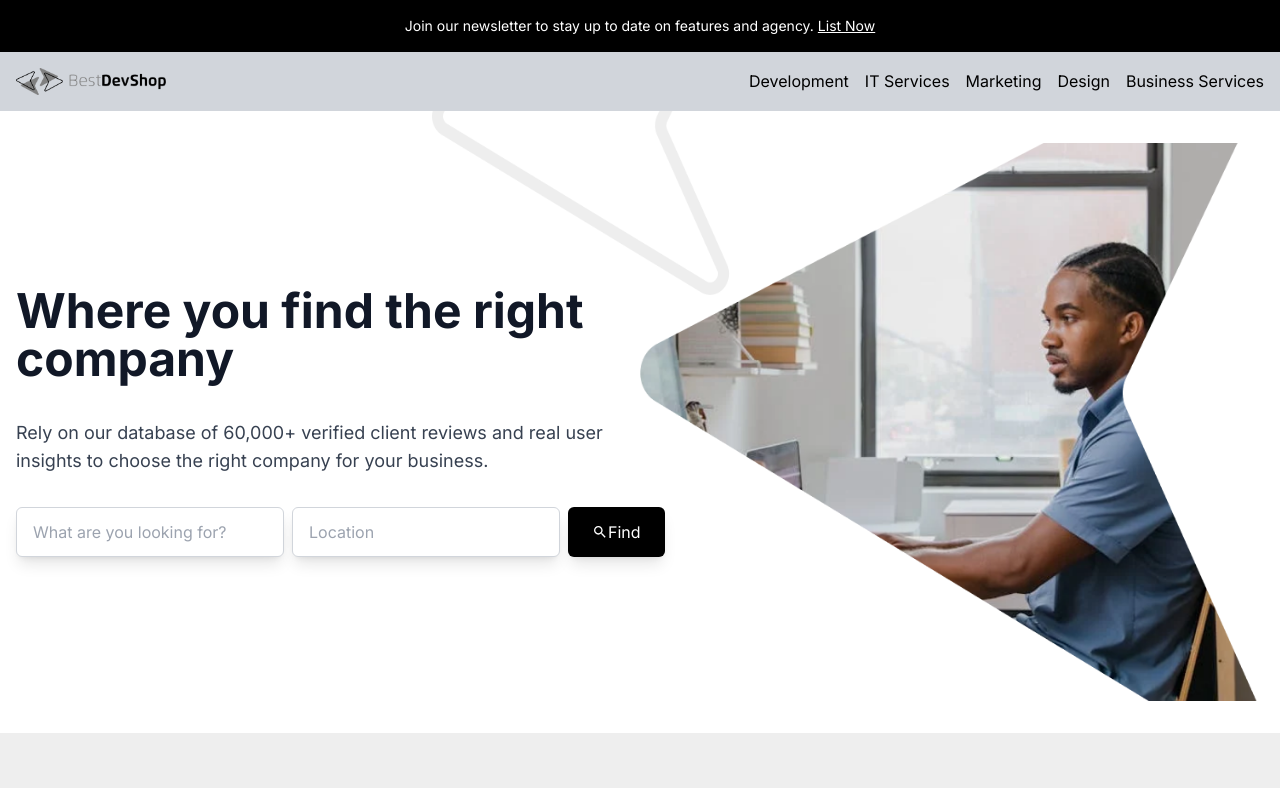
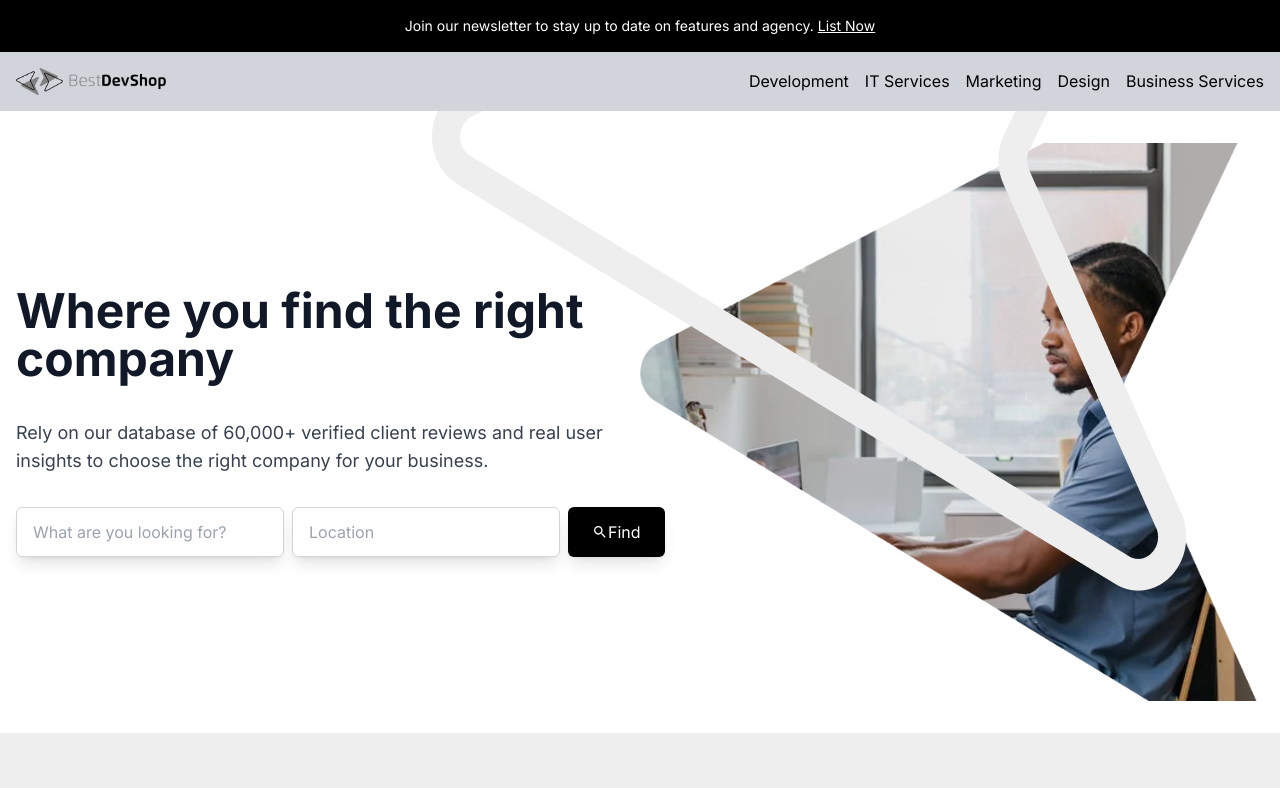
Before and after one commit to mdemon201287/Best-Dev-Shop-Nextjs-main, a Next.js app: page / in a window 1280 px wide. Shown: the top 788 px of the page. Built offline with nearby package versions, Linux system fonts and the light colour scheme.

Commit message:
modified

```diff
--- a/src/components/HeroSection.tsx
+++ b/src/components/HeroSection.tsx
@@ -1,7 +1,6 @@
 // src/components/HeroSection.tsx
 
 import { useState } from 'react';
-import Image from 'next/image';
 
 interface HeroSectionProps {
   handleSearch: (searchQuery: string, locationQuery: string) => void;
@@ -49,7 +48,7 @@ export default function HeroSection({ handleSearch }: HeroSectionProps) {
                 className="bg-black text-white px-6 py-3 rounded-md flex items-center justify-center shadow-lg"
               >
                 <svg xmlns="http://www.w3.org/2000/svg" width="16" height="16" viewBox="0 0 16 16" fill="none">
-                  <g clipPath="url(#clip0_23_392)">
+                  <g clip-path="url(#clip0_23_392)">
                     <path d="M10.3333 9.33333H9.80667L9.62 9.15333C10.2733 8.39333 10.6667 7.40667 10.6667 6.33333C10.6667 3.94 8.72667 2 6.33333 2C3.94 2 2 3.94 2 6.33333C2 8.72667 3.94 10.6667 6.33333 10.6667C7.40667 10.6667 8.39333 10.2733 9.15333 9.62L9.33333 9.80667V10.3333L12.6667 13.66L13.66 12.6667L10.3333 9.33333ZM6.33333 9.33333C4.67333 9.33333 3.33333 7.99333 3.33333 6.33333C3.33333 4.67333 4.67333 3.33333 6.33333 3.33333C7.99333 3.33333 9.33333 4.67333 9.33333 6.33333C9.33333 7.99333 7.99333 9.33333 6.33333 9.33333Z" fill="white" />
                   </g>
                   <defs>
@@ -65,21 +64,10 @@ export default function HeroSection({ handleSearch }: HeroSectionProps) {
 
           {/* Image Container */}
           <div className="w-full lg:w-1/2 relative">
-            <Image
-              src="/images/Vector.png"
-              alt="Business person working"
-              width={500}
-              height={500}
-              className="rounded-lg w-full relative z-10"
-            />
+            <img src="/images/Vector.png" alt="Business person working" className="rounded-lg w-full relative z-10" />
             {/* Gray Arrow Overlay */}
             <div className="absolute -top-10 -left-52 z-20">
-              <Image
-                src="/images/gray-arrow.png"
-                alt="Gray Arrow"
-                width={300}
-                height={300}
-              />
+              <img src="/images/gray-arrow.png" alt="Gray Arrow" />
             </div>
           </div>
         </div>
```
